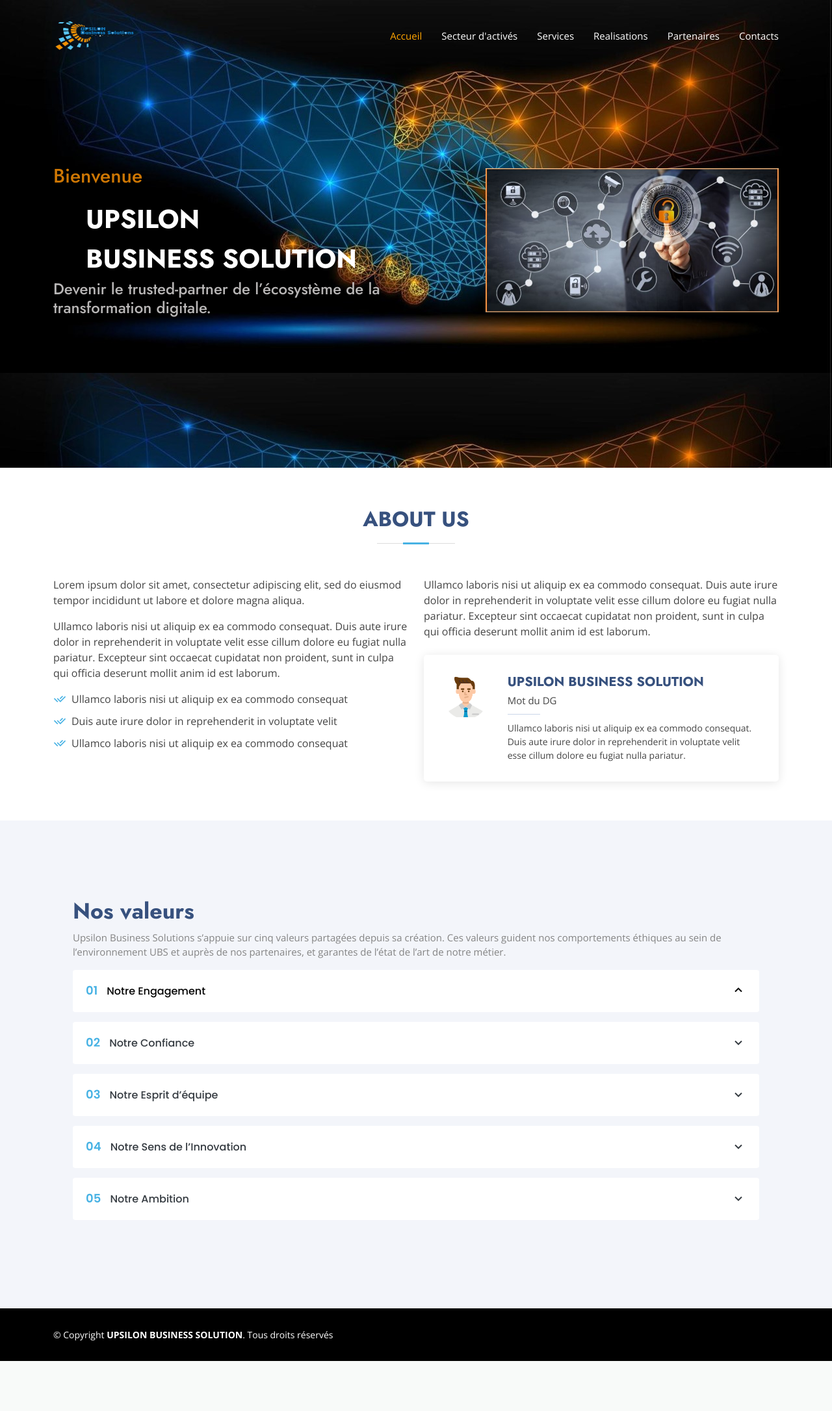
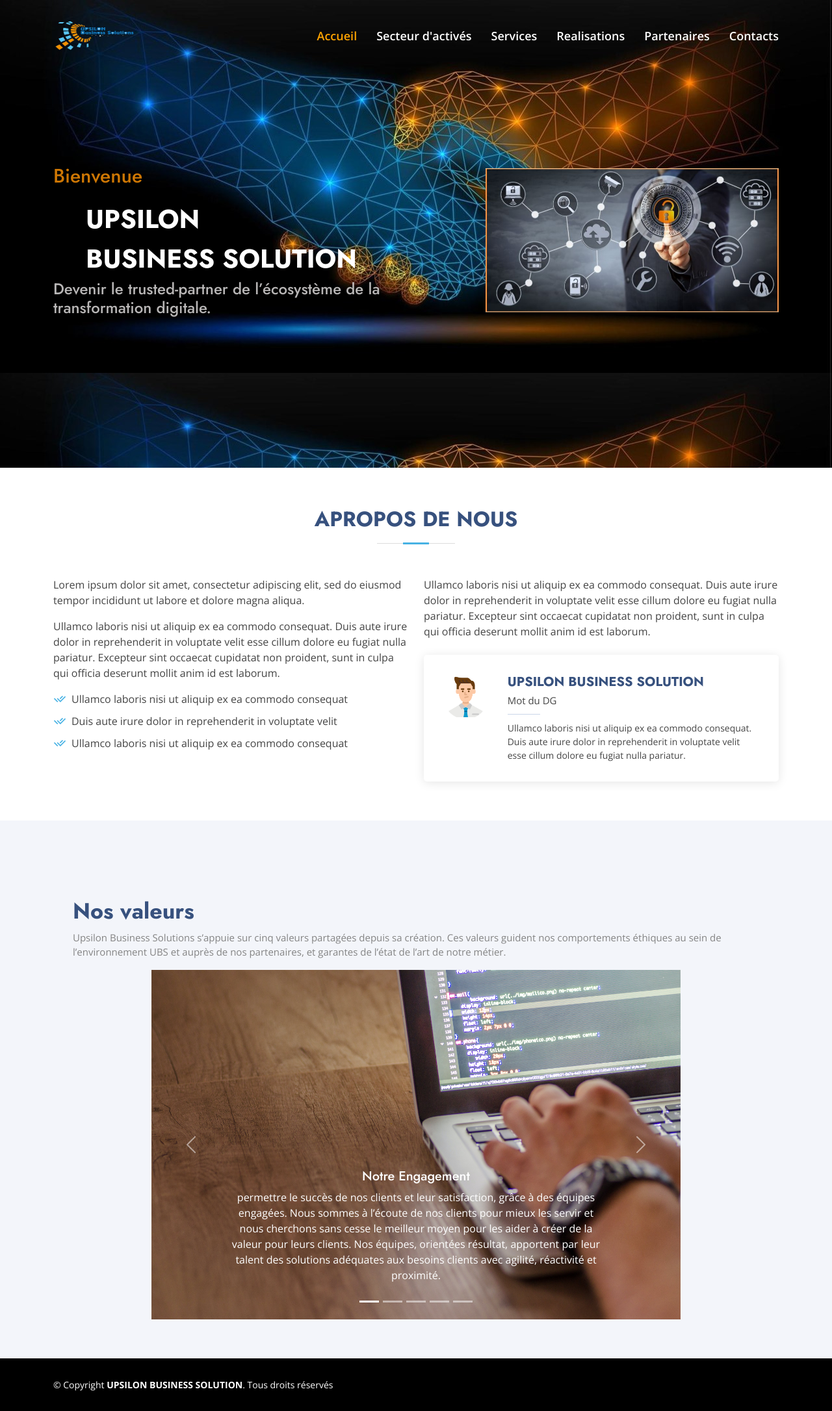
Before and after one commit to darkman225/upsilon, a PHP site: page / in a window 1280 px wide. Shown: the whole page at 65% size. Before the commit the page ends 2095 px from the top, so only its background shows below. Run offline with PHP 8.4, Linux system fonts and the light colour scheme; some libraries are stand-ins or nearby versions.

Commit message:
carrousel us value

```diff
--- a/assets/css/style.css
+++ b/assets/css/style.css
@@ -300,12 +335,6 @@ h6 {
 
   background-image: url("../img/service/home1.jpeg");
   /* background: white #37517e; */
-}
-
-#carouselExampleAutoplaying {
-  padding: 20px;
-  width: 100%;
-  height: 80vh;
 }
 
 #hero .container {
--- a/index.html
+++ b/index.html
@@ -53,11 +53,11 @@
           <li><a class="nav-link scrollto" href="secteur.html">Secteur d'activés</a></li>
           <li class="dropdown"><a href="service.html"><span>Services</span></a>
             <ul>
-              <li><a href="#"><span>Conseil</span> <i class="bi bi-chevron-right"></i></a></li>
-              <li><a href="#">Integration <i class="bi bi-chevron-right"></i></a></li>
-              <li><a href="#">Transformation digitale <i class="bi bi-chevron-right"></i></a></li>
-              <li><a href="#">Gouvernance SI <i class="bi bi-chevron-right"></i></a></li>
-              <li><a href="#">Référence PMO <i class="bi bi-chevron-right"></i></a></li>
+              <li><a href="service.html">Conseil </a></li>
+              <li><a href="service.html">Integration </a></li>
+              <li><a href="service.html">Transformation digitale </a></li>
+              <li><a href="service.html">Gouvernance SI </a></li>
+              <li><a href="service.html">Référence PMO </a></li>
             </ul>
           </li>
           <li><a class="nav-link scrollto" href="realisation.html">Realisations</a></li>
@@ -99,7 +99,7 @@
       <div class="container" data-aos="fade-up">
 
         <div class="section-title">
-          <h2>About Us</h2>
+          <h2>Apropos de nous</h2>
         </div>
 
         <div class="row content">
@@ -158,8 +158,78 @@
                 et garantes de l’état de l’art de notre métier.
               </p>
             </div>
+            <div class="container col-lg-8">
+              <div id="carouselExampleAutoplaying" class="carousel slide" data-bs-ride="carousel">
+                <div class="carousel-indicators">
+                  <button type="button" data-bs-target="#carouselExampleAutoplaying" data-bs-slide-to="0" class="active" aria-current="true" aria-label="Slide 1"></button>
+                  <button type="button" data-bs-target="#carouselExampleAutoplaying" data-bs-slide-to="1" aria-label="Slide 2"></button>
+                  <button type="button" data-bs-target="#carouselExampleAutoplaying" data-bs-slide-to="2" aria-label="Slide 3"></button>
+                  <button type="button" data-bs-target="#carouselExampleAutoplaying" data-bs-slide-to="3" aria-label="Slide 4"></button>
+                  <button type="button" data-bs-target="#carouselExampleAutoplaying" data-bs-slide-to="4" aria-label="Slide 5"></button>
+                </div>
+                <div class="carousel-inner">
+                  <div class="carousel-item active">
+                    <img src="assets/img/work.jpg" class="d-block w-100" alt="...">
+                    <div class="carousel-caption d-none d-md-block">
+                      <h5>Notre Engagement</h5>
+                      <p>permettre le succès de nos clients et leur satisfaction, grâce à des équipes engagées.
+                        Nous sommes à l’écoute de nos clients pour mieux les servir et nous cherchons sans cesse
+                        le meilleur moyen pour les aider à créer de la valeur pour leurs clients. Nos équipes,
+                        orientées résultat, apportent par leur talent des solutions adéquates aux besoins clients
+                        avec agilité, réactivité et proximité.</p>
+                    </div>
+                  </div>
+                  <div class="carousel-item">
+                    <img src="assets/img/work.jpg" class="d-block w-100" alt="...">
+                    <div class="carousel-caption d-none d-md-block">
+                      <h5>Notre Confiance</h5>
+                      <p>bâtir une relation de confiance durable avec nos clients et nos collaborateurs.
+                        Respect, solidarité, ouverture ainsi qu’échanges transparents et sincères sont les
+                        éléments indispensables à la confiance. En interne, nous avons confiance en nos
+                        talents : nous accompagnons leur évolution et développons la responsabilité et l’autonomie
+                        de nos équipes.</p>
+                    </div>
+                  </div>
+                  <div class="carousel-item">
+                    <img src="assets/img/work.jpg" class="d-block w-100" alt="...">
+                    <div class="carousel-caption d-none d-md-block">
+                      <h5>Notre	Esprit d’équipe</h5>
+                      <p>La bonne coopération entre les membres de l’equipe demeure un facteur clé de la réussite de nos projets.
+                        Elle crée une meilleure performance ainsi qu’une bonne ambiance au sein de l’entreprise. Les interactions
+                        sont nombreuses et ne se limitent pas à des échanges. Elle consiste aussi en un soutien ou encore une complémentarité.</p>
+                    </div>
+                  </div>
+                  <div class="carousel-item">
+                    <img src="assets/img/work.jpg" class="d-block w-100" alt="...">
+                    <div class="carousel-caption d-none d-md-block">
+                      <h5>Notre	Sens de l’Innovation</h5>
+                      <p>créer et développer des solutions en réponse aux futures attentes des clients.
+                        L’innovation est un levier majeur de développement économique et de différenciation. UBS investit fortement auprès de ses partenaires et de son
+                        écosystème pour concevoir de nouvelles solutions, avec une approche « customer centric ». Nous travaillons également main dans la main avec nos clients pour co-créer leurs offres et services de demain, de manière agile et dans une logique de croissance durable.</p>
+                    </div>
+                  </div>
+                  <div class="carousel-item">
+                    <img src="assets/img/work.jpg" class="d-block w-100" alt="...">
+                    <div class="carousel-caption d-none d-md-block">
+                      <h5>Notre	Ambition</h5>
+                      <p>Assurer notre croissance et savoir anticiper les besoins de nos clients.
+                        Tout en nous appuyant sur notre savoir-faire et nos valeurs, nous nous fixons des objectifs ambitieux pour satisfaire
+                        nos clients et développer notre position de leader sur nos offres et nos marchés cibles.</p>
+                    </div>
+                  </div>
+                </div>
+                <button class="carousel-control-prev" type="button" data-bs-target="#carouselExampleAutoplaying" data-bs-slide="prev">
+                  <span class="carousel-control-prev-icon" aria-hidden="true"></span>
+                  <span class="visually-hidden">Previous</span>
+                </button>
+                <button class="carousel-control-next" type="button" data-bs-target="#carouselExampleAutoplaying" data-bs-slide="next">
+                  <span class="carousel-control-next-icon" aria-hidden="true"></span>
+                  <span class="visually-hidden">Next</span>
+                </button>
+              </div>
+            </div>
 
-            <div class="accordion-list">
+            <!--div class="accordion-list">
               <ul>
                 <li>
                   <a data-bs-toggle="collapse" class="collapse" data-bs-target="#accordion-list-1"><span>01</span> Notre Engagement <i class="bx bx-chevron-down icon-show"></i><i class="bx bx-chevron-up icon-close"></i></a>
@@ -212,7 +282,7 @@
                 </li>
 
               </ul>
-            </div>
+            </div-->
 
           </div>
 
```
Also changed, not shown: other parts of assets/css/style.css (+38 -3 lines), contact.html (+5 -5 lines), partenaire.html (+5 -5 lines), realisation.html (+5 -5 lines), secteur.html (+5 -5 lines), assets/img/apple-touch-icon.png (deleted), assets/img/clients/client-1.png (deleted), assets/img/clients/client-2.png (deleted), assets/img/clients/client-3.png (deleted), assets/img/clients/client-4.png (deleted), assets/img/clients/client-5.png (deleted), assets/img/clients/client-6.png (deleted), assets/img/favicon.png (deleted), assets/img/team/team-1.jpg (deleted), 3 more files.
